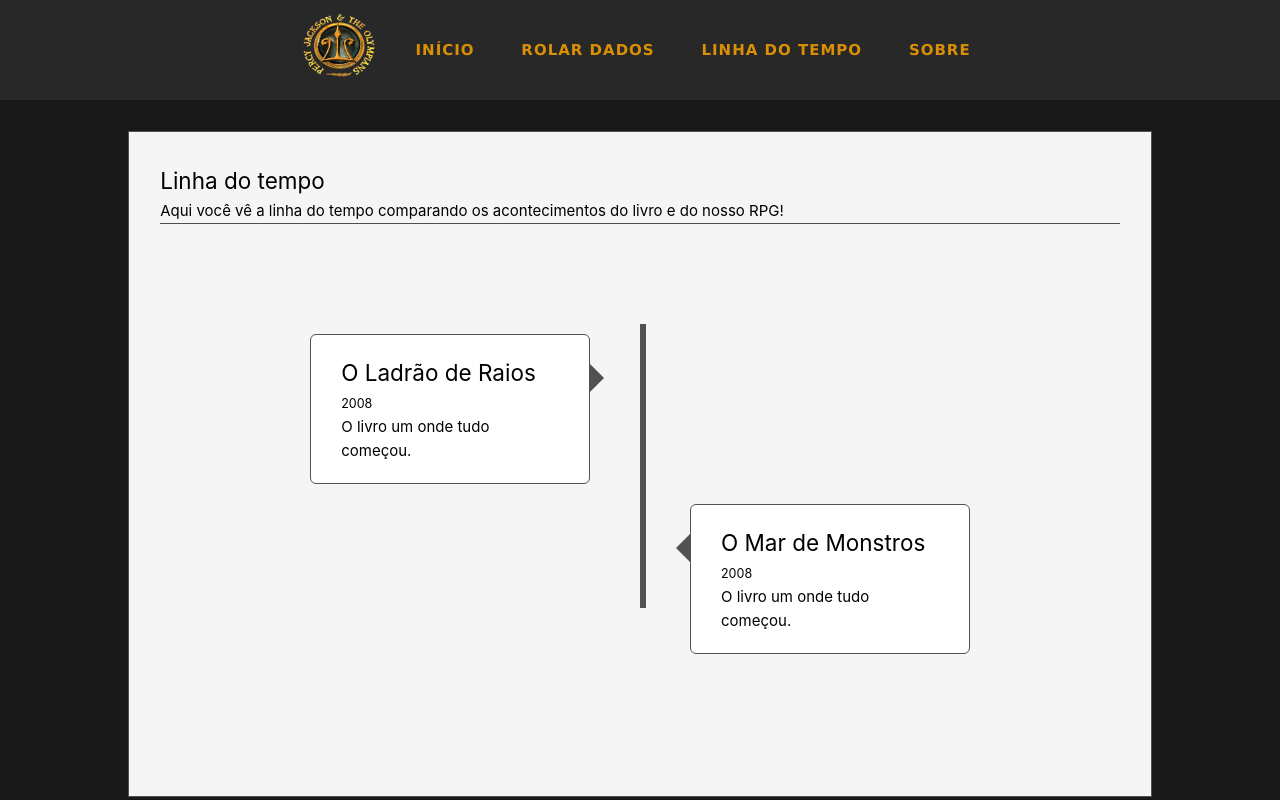
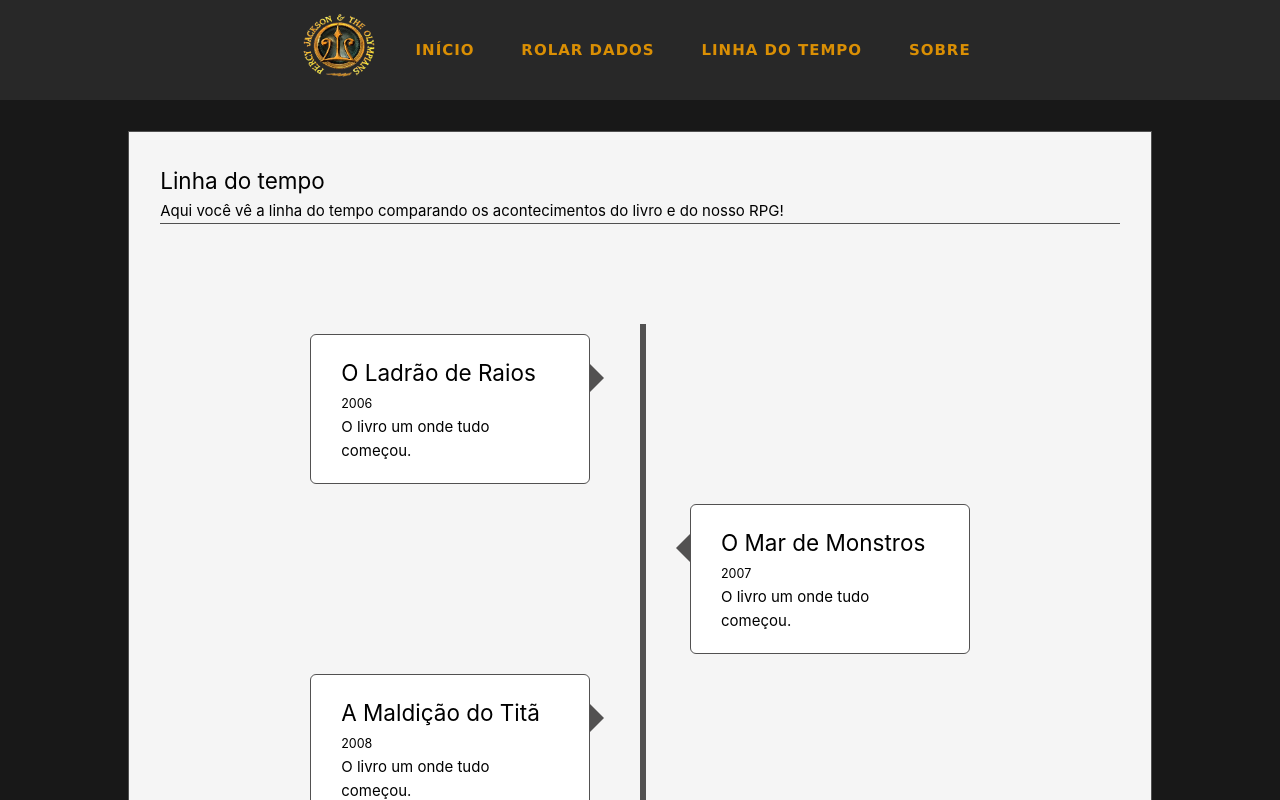
Before and after one commit to gabrielgomeso/pjrpg, a Vue app: page /timeline in a window 1280 px wide. Shown: the top 800 px of the page. Built offline with nearby package versions, Linux system fonts and the light colour scheme; no server answers.

Commit message:
chore: use timeline json in timeline view

```diff
--- a/src/views/TimelineView.vue
+++ b/src/views/TimelineView.vue
@@ -1,16 +1,5 @@
 <script lang="ts" setup>
-const moments = [
-  {
-    title: "O Ladrão de Raios",
-    date: "2008",
-    description: "O livro um onde tudo começou.",
-  },
-  {
-    title: "O Mar de Monstros",
-    date: "2008",
-    description: "O livro um onde tudo começou.",
-  },
-];
+import * as timeline from "../../timeline.json";
 </script>
 
 <template>
@@ -25,14 +14,14 @@
 
     <div class="timeline">
       <div
-        v-for="(moment, index) in moments"
+        v-for="(moment, index) in timeline['default']"
         :key="moment.title + index"
+        :style="`animation-delay: ${index}; border-color: red;`"
         class="container"
         :class="{
           'right-container': index % 2 === 1,
           'left-container': index % 2 === 0,
         }"
-        :style="`animation-delay: ${index}`"
       >
         <div class="text-box">
           <h2>{{ moment.title }}</h2>
@@ -96,7 +85,7 @@
   }
 }
 
-.container:nth-child(1) {
+/* .container:nth-child(1) {
   animation-delay: 0s;
 }
 
@@ -106,7 +95,7 @@
 
 .container:nth-child(3) {
   animation-delay: 2s;
-}
+} */
 
 .text-box {
   padding: 20px 30px;
```
